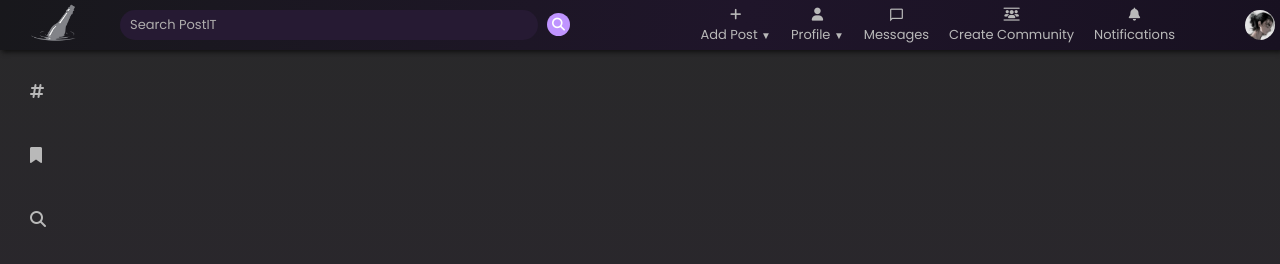
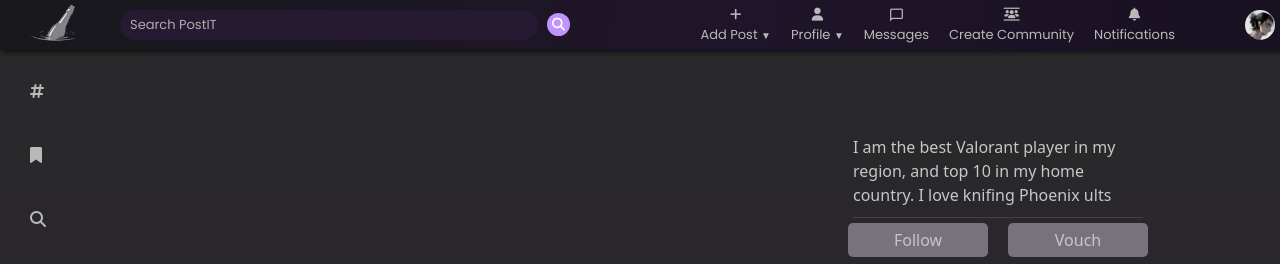
Before and after one commit to SaptarshiMazumder/Bottle, a Django app: page /user/profile/admin in a window 1280 px wide; the page is wider, and only the part inside the window is pictured. Shown: the top 264 px of that part. Run offline with Django 4.2, Linux system fonts and the light colour scheme; a user stored in the database is signed in; data comes from the database, SQL or seed files in the repository; parts of the project's set-up code (start-up, migrations or seed data) failed here and were passed over; some libraries are stand-ins or nearby versions.

Commit message:
Made updates to profile page, added default roles logos for Valorant

```diff
--- a/PostIT/page3/models.py
+++ b/PostIT/page3/models.py
@@ -318,6 +318,12 @@ class GameProfile(models.Model):
                       "Distinguished Master Guardian": 4,
                       "Legendary": 5, "Elite": 6, "Max_Rank": 6, }
 
+    Valorant_Roles_logos= {'Initiator': '/media/images/logos/InitiatorClassSymbol.webp',
+                       'Duelist': '/media/images/logos/DuelistClassSymbol.webp',
+                       'Controller': '/media/images/logos/ControllerClassSymbol.webp',
+                       'Sentinel': '/media/images/logos/SentinelClassSymbol.webp',
+                       }
+
     class User_Status(models.TextChoices):
         LFTeams = 'Looking for teams', 'Looking for teams'
         LFTalent = 'Looking for talent', 'Looking for talent'
--- a/PostIT/page3/templates/v1.01/user/user_profile_stats.html
+++ b/PostIT/page3/templates/v1.01/user/user_profile_stats.html
@@ -78,12 +53,41 @@
                             </button> {%endfor%}
                         </div>
                     </div>
+
+                    <div class="user-profile-info">
+                        <div class="info-item">
+                            <div class="label">Followers</div>
+                            <div class="value">103</div>
+                        </div>
+                        <div class="info-item">
+                            <div class="label">Following</div>
+                            <div class="value">25</div>
+                        </div>
+                        <div class="info-item">
+                            <div class="label">Vouched</div>
+                            <div class="value">5</div>
+                        </div>
+                    </div>
+
+
+
                 </div> {%endif%} {%endfor%}
 
                 <div class="detailed-stats-section"></div>
             </div>
 
-
+            <div class="user-personal-info-section">
+                <div class="user-bio">I am the best Valorant player in my region, and top 10 in my home country. I love knifing Phoenix ults
+                </div>
+                <div class="interact-buttons">
+                    <button class="interact-button">
+                            Follow
+                        </button>
+                    <button class="interact-button">
+                            Vouch
+                        </button>
+                </div>
+            </div>
 
 
 
@@ -144,7 +148,7 @@
     var selected_gamer_profile;
     $('.games-dropdown-container').css('display', 'none');
     window.onload = function() {
-        $('#gamer_profiles-btn_to_show_all_stats').click(Toggle_Main_Dropdown_Display)
+        $('#dropdown-btn').click(Toggle_Main_Dropdown_Display)
         selected_gamer_profile = $('.main_game').text();
         get_selected_game_stats();
         Toggle_Main_Dropdown_Display();
--- a/PostIT/page3/views.py
+++ b/PostIT/page3/views.py
@@ -1569,26 +1569,33 @@ def User_Profile_Page_Data(request, user, game):
         additional_info.append({'game': g.game,
                                 'info': dict_obj})
     saved_roles_rating = []
+    roles_logos=[]
 
     if game == "Valorant":
         default_game_role = GameProfile.Valorant_Roles
+        roles_logos= GameProfile.Valorant_Roles_logos
     elif game == "League of Legends":
         default_game_role = GameProfile.LOL_Roles
+        roles_logos= GameProfile.Valorant_Roles_logos
     elif game == "Call of Duty":
         default_game_role = GameProfile.COD_Roles
+        roles_logos= GameProfile.Valorant_Roles_logos
     elif game == "Counter Strike: GO":
         default_game_role = GameProfile.CS_GO_Roles
+        roles_logos= GameProfile.Valorant_Roles_logos
 
     for i in range(0, len(gamer_profiles[0].roles_rating)):
         saved_roles_rating.append(
-            (default_game_role[i], gamer_profiles[0].roles_rating[i]))
-
+            (default_game_role[i], gamer_profiles[0].roles_rating[i], roles_logos[default_game_role[i]]))
+
+    print(roles_logos['Initiator'], "Kante")
     context = {
         'selected_gamer_profiles': gamer_profiles,
         'main_gamer_profile': main_gamer_profile,
         'additional_info': additional_info,
         'game_logos': GameProfile.games_logo_list,
         'saved_roles_rating': saved_roles_rating,
+        'roles_logos':roles_logos,
         'theme':'dark',}
 
     if(game == 'Valorant'):
--- a/PostIT/static/v.1.01/css/profile-page/profile_stats_page_style.css
+++ b/PostIT/static/v.1.01/css/profile-page/profile_stats_page_style.css
@@ -17,11 +17,33 @@
     display: none;
 }
 
+.user-profile-page-contents .profile-stats {
+    width: 70%;
+    display: grid;
+    grid-template-columns: 1fr 300px;
+    grid-gap: 65px;
+    margin: 0 auto;
+}
+
+.profile-stats .user-personal-info-section {
+    margin-top: 65px;
+}
+
+.profile-stats .user-personal-info-section .user-bio {
+    border-bottom: 1px solid var(--dark-secondary7);
+    margin: 5px 5px;
+    padding-bottom: 10px;
+}
+
+.dark .profile-stats .user-personal-info-section .user-bio {
+    color: var(--dark-text2);
+}
+
 
 /* Game profile select button section start */
 
 .user-profile-page-contents .game-specific-all-stats {
-    width: 50%;
+    width: 100%;
     display: grid;
     grid-template-columns: 295px 1fr;
     margin: 0 auto;
@@ -273,20 +290,20 @@
     color: var(--dark-text2);
 }
 
-.profile-info-container .interact-buttons {
+.user-personal-info-section .interact-buttons {
     display: flex;
     gap: 20px;
     justify-content: space-between;
 }
 
-.profile-info-container .interact-buttons button {
+.user-personal-info-section .interact-buttons button {
     border: none;
     padding: 5px 10px;
     border-radius: var(--border-radius-small1);
     width: 100%;
 }
 
-.dark .profile-info-container .interact-buttons button {
+.dark .user-personal-info-section .interact-buttons button {
     background-color: var(--dark-secondary4);
     color: var(--dark-text2);
 }
```
Also changed, not shown: other parts of PostIT/page3/templates/v1.01/user/user_profile_stats.html (+5 -30 lines), other parts of PostIT/static/v.1.01/css/profile-page/profile_stats_page_style.css (+23 -12 lines), PostIT/page3/templates/v1.01/gamerProfile/game_specific_stats/valorant_detailed_stats.html (+7 -3 lines), PostIT/media/images/logos/ControllerClassSymbol.webp (added), PostIT/media/images/logos/DuelistClassSymbol.webp (added), PostIT/media/images/logos/InitiatorClassSymbol.webp (added), PostIT/media/images/logos/SentinelClassSymbol.webp (added), PostIT/media/images/logos/Val_icon.png. Lines whose indentation alone changed are shown as unchanged.
